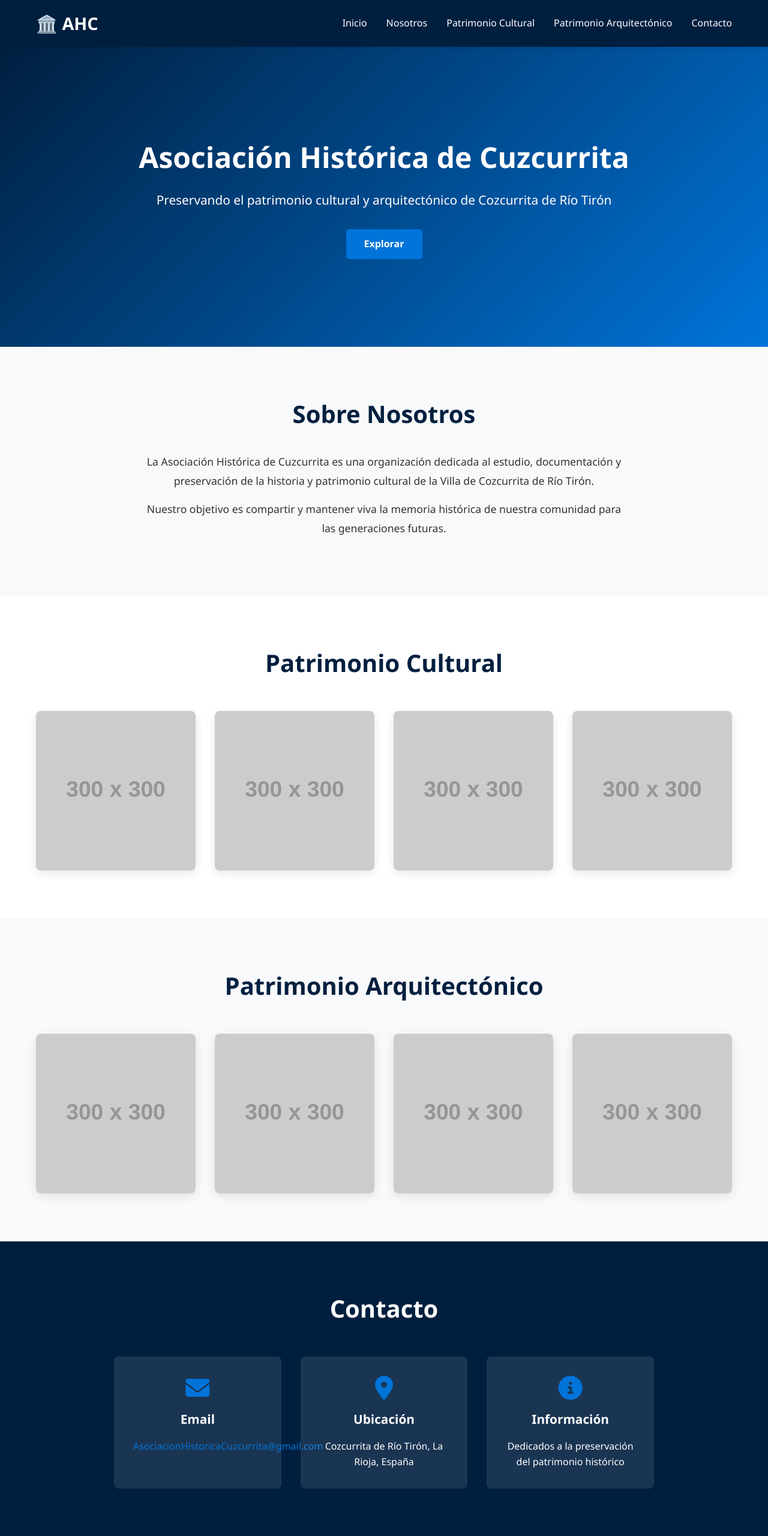
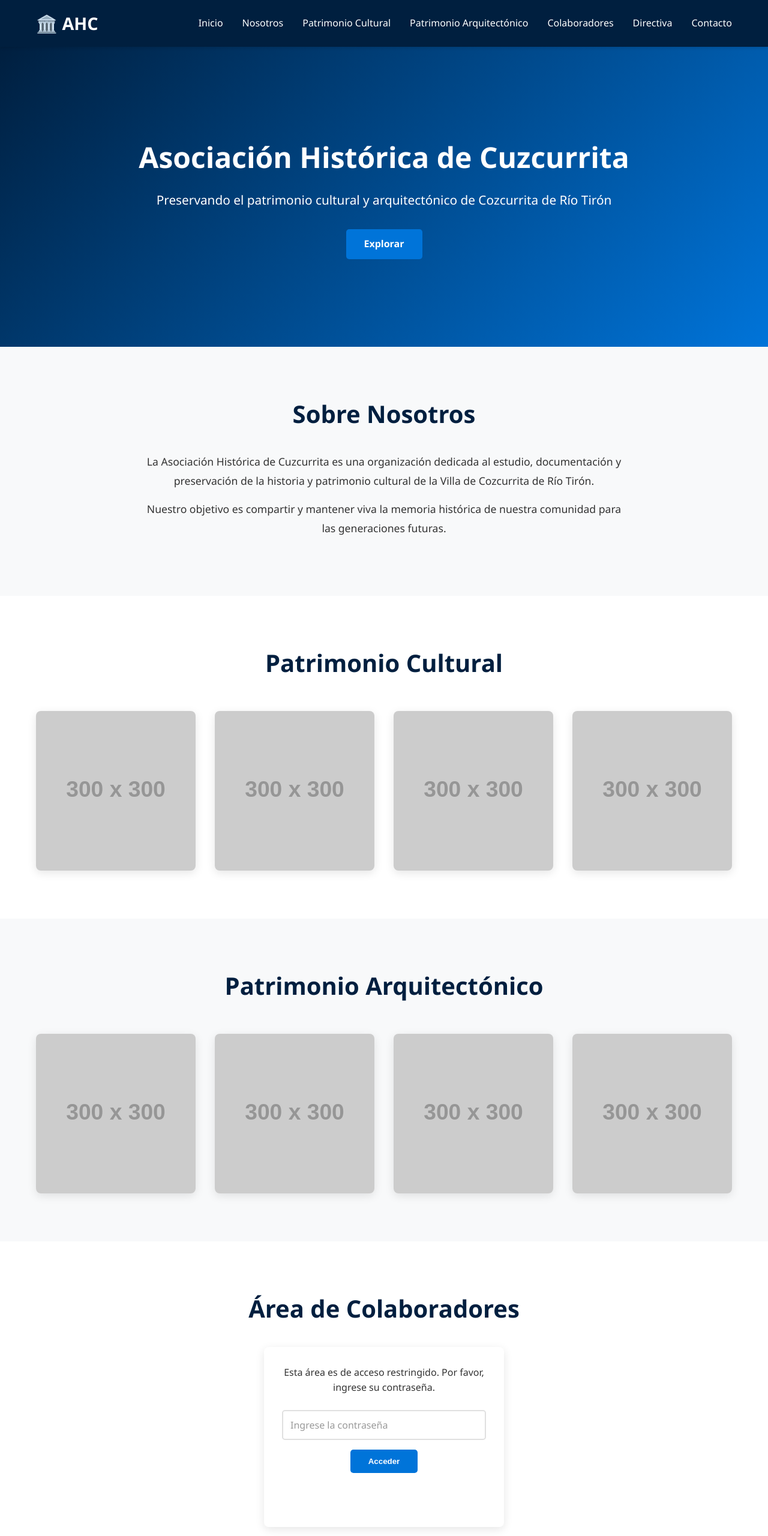
Before and after one commit to asociacionhistoricacuzcurrita/WebAHC, a plain HTML site: page index.html in a window 1280 px wide. Shown: the top 2560 px of the page at 60% size. Drawn offline with Linux system fonts and the light colour scheme; placeholder pictures from the web are drawn by us.

Commit message:
Actualizar index.html - agregar áreas restringidas de Colaboradores y Directiva con navegación

```diff
--- a/index.html
+++ b/index.html
@@ -19,6 +19,8 @@
                 <li><a href="#about">Nosotros</a></li>
                 <li><a href="#patrimonio-cultural">Patrimonio Cultural</a></li>
                 <li><a href="#patrimonio-arquitectonico">Patrimonio Arquitectónico</a></li>
+                <li><a href="#colaboradores">Colaboradores</a></li>
+                <li><a href="#directiva">Directiva</a></li>
                 <li><a href="#contacto">Contacto</a></li>
             </ul>
             <div class="hamburger">
@@ -67,6 +69,42 @@
         </div>
     </section>
 
+    <!-- Sección Colaboradores (Restringida) -->
+    <section id="colaboradores" class="restricted-section">
+        <div class="container">
+            <h2>Área de Colaboradores</h2>
+            <div id="colaboradores-login" class="login-form">
+                <p>Esta área es de acceso restringido. Por favor, ingrese su contraseña.</p>
+                <input type="password" id="colabPassword" placeholder="Ingrese la contraseña" class="password-input">
+                <button onclick="verificarColaboradores()" class="btn btn-primary">Acceder</button>
+                <p id="colabError" class="error-message"></p>
+            </div>
+            <div id="colaboradores-content" class="restricted-content hidden">
+                <p>Bienvenido al área de Colaboradores</p>
+                <p>Contenido exclusivo para colaboradores de la Asociación Histórica de Cuzcurrita.</p>
+                <button onclick="cerrarColaboradores()" class="btn btn-secondary">Cerrar sesión</button>
+            </div>
+        </div>
+    </section>
+
+    <!-- Sección Directiva (Restringida) -->
+    <section id="directiva" class="restricted-section">
+        <div class="container">
+            <h2>Área de Directiva</h2>
+            <div id="directiva-login" class="login-form">
+                <p>Esta área es de acceso restringido. Por favor, ingrese su contraseña.</p>
+                <input type="password" id="directivaPassword" placeholder="Ingrese la contraseña" class="password-input">
+                <button onclick="verificarDirectiva()" class="btn btn-primary">Acceder</button>
+                <p id="directivaError" class="error-message"></p>
+            </div>
+            <div id="directiva-content" class="restricted-content hidden">
+                <p>Bienvenido al área de Directiva</p>
+                <p>Contenido exclusivo para miembros de la Directiva de la Asociación.</p>
+                <button onclick="cerrarDirectiva()" class="btn btn-secondary">Cerrar sesión</button>
+            </div>
+        </div>
+    </section>
+
     <!-- Sección Contacto -->
     <section id="contacto" class="contact">
         <div class="container">
```
